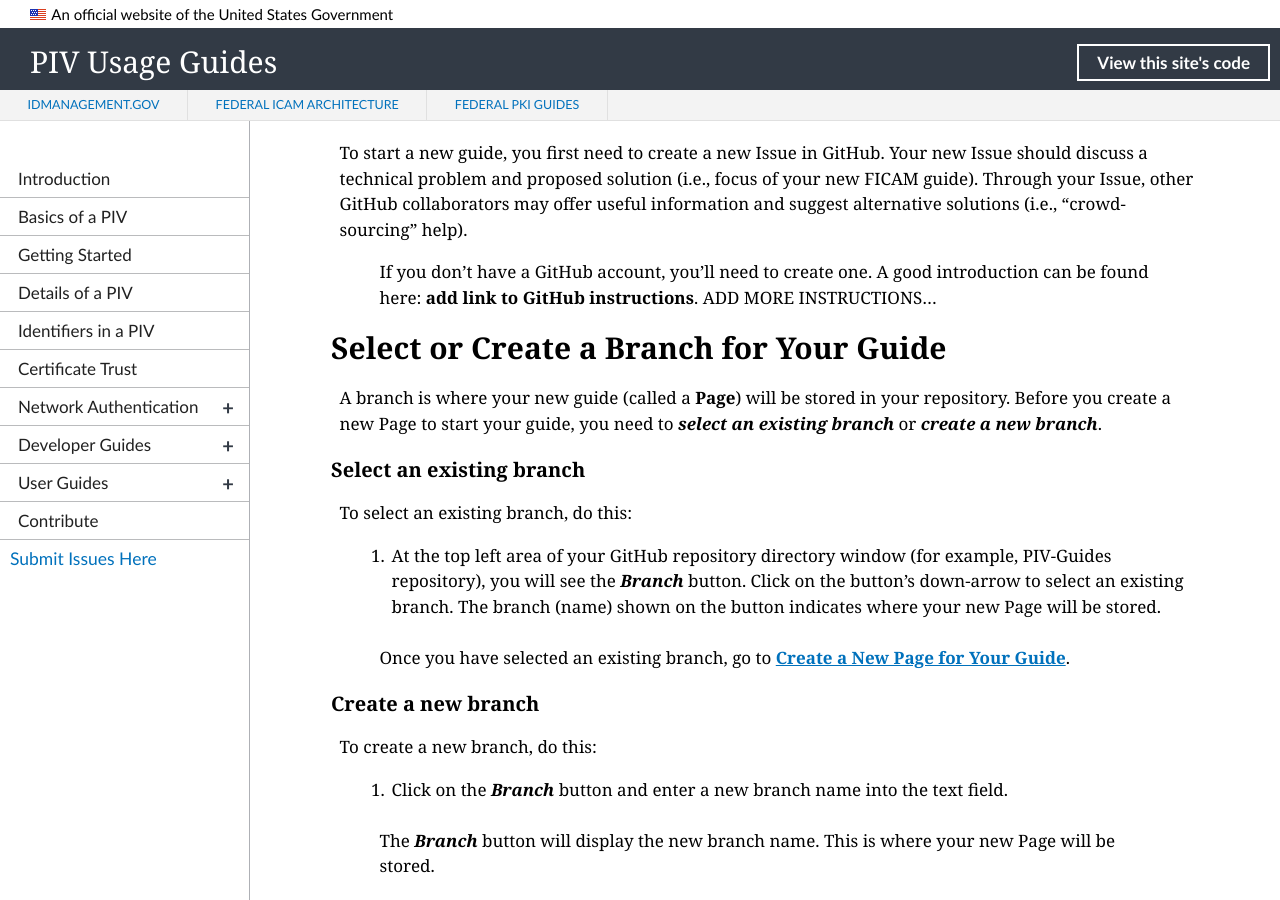
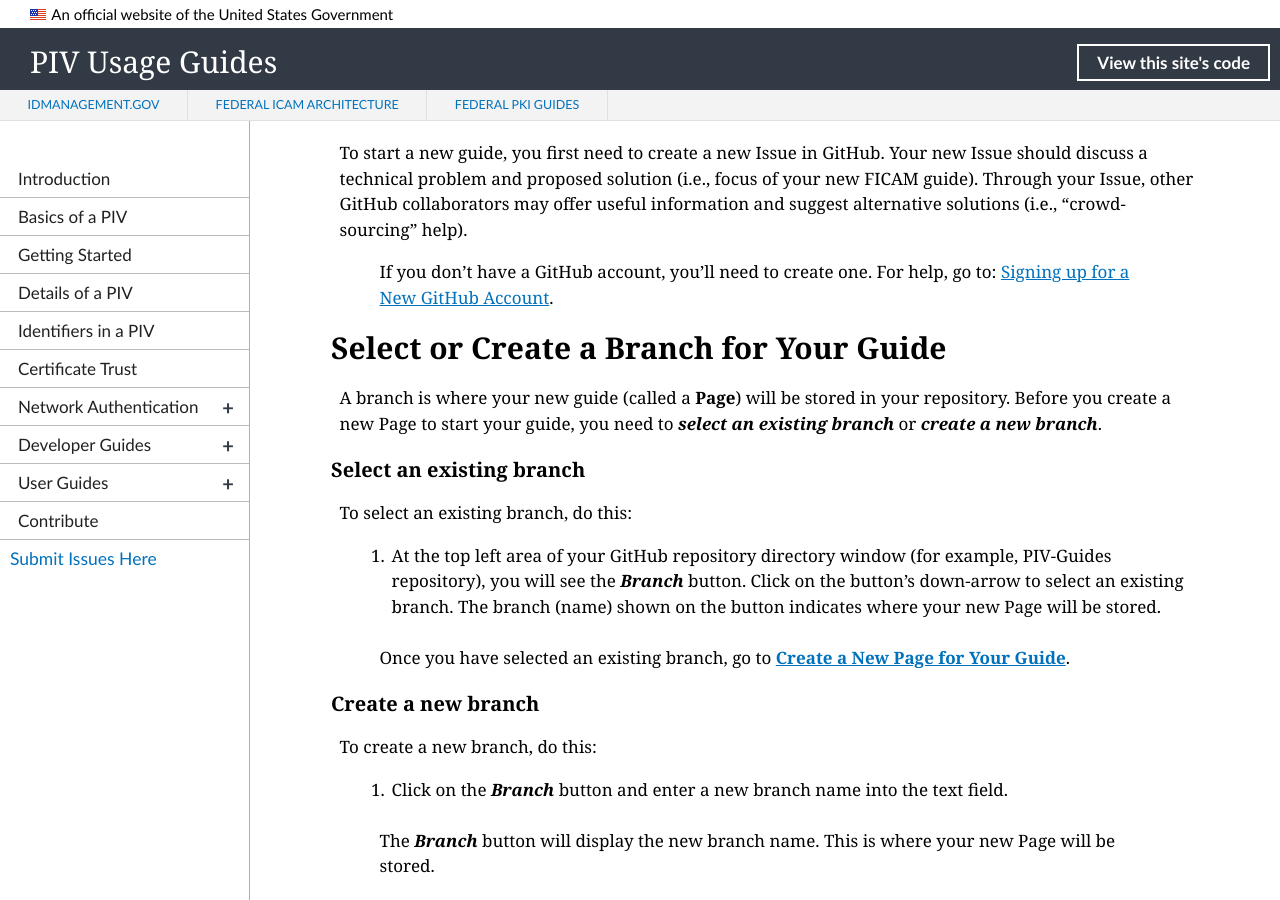
Before and after one commit to GSA/piv-guides, a Jekyll site: the page built from pages/template-2.md, in a window 1280 px wide and 900 px high, scrolled down 1044 px. Built offline with Jekyll 4.4.1, drawn with Linux system fonts in a browser that asks for light colours; nearby versions of some CDN libraries.

Commit message:
Update template-2.md

```diff
--- a/pages/template-2.md
+++ b/pages/template-2.md
@@ -31,7 +31,7 @@ This section tells you how to:
 
 To start a new guide, you first need to create a new Issue in GitHub. Your new Issue should discuss a technical problem and proposed solution (i.e., focus of your new FICAM guide). Through your Issue, other GitHub collaborators may offer useful information and suggest alternative solutions (i.e., "crowd-sourcing" help).
 
-> If you don't have a GitHub account, you'll need to create one. A good introduction can be found here: **add link to GitHub instructions**.   ADD MORE INSTRUCTIONS...
+> If you don't have a GitHub account, you'll need to create one. For help, go to:  [Signing up for a New GitHub Account](https://help.github.com/articles/signing-up-for-a-new-github-account/).
 
 ## Select or Create a Branch for Your Guide
 
```
